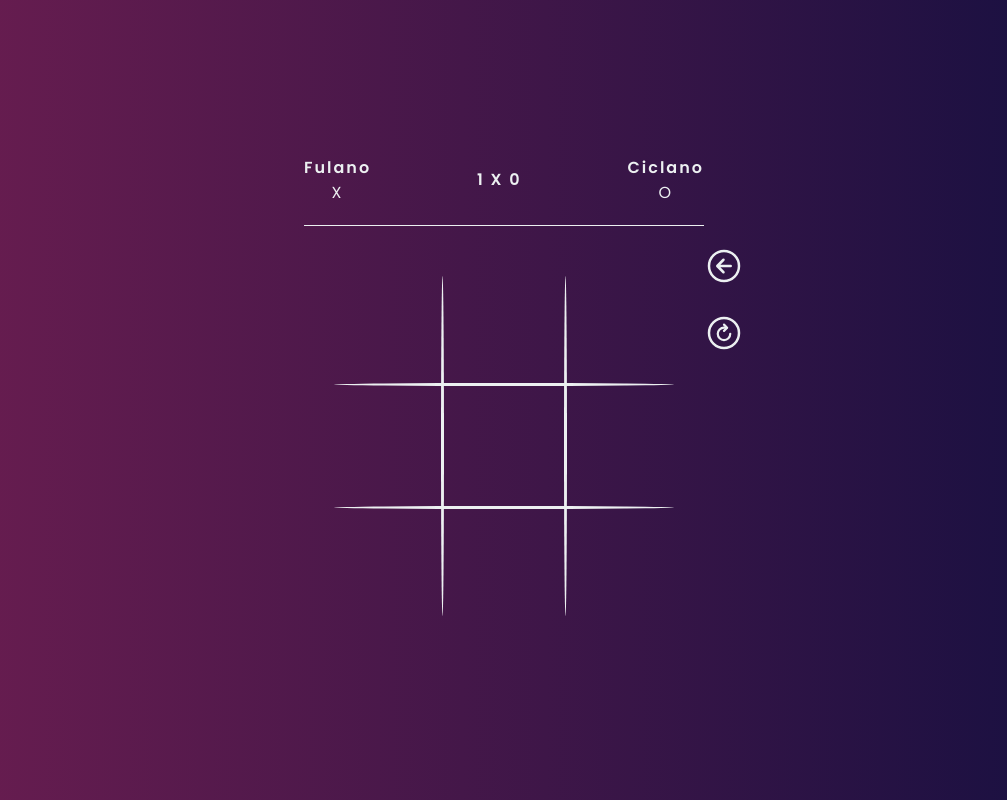
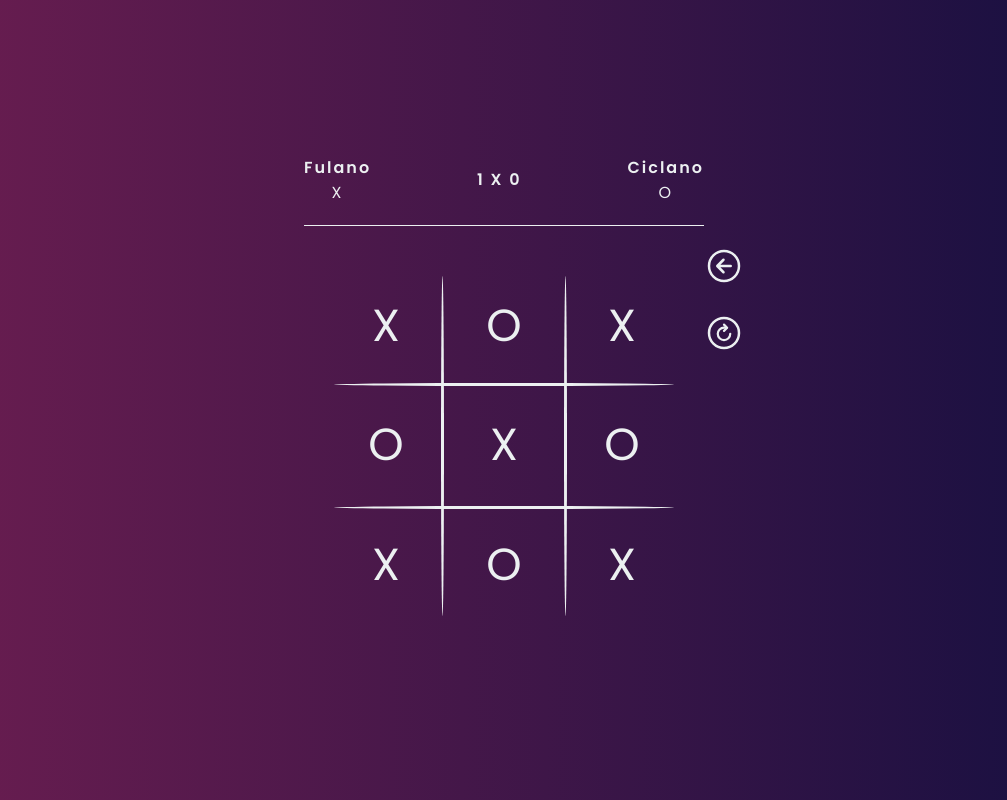
Before and after one commit to Jhoy-Kallebe/Jogo_da_Velha, a plain HTML site: page app/src/index.html in a window 1280 px wide. Shown: the whole page, without its empty margins (136-1143 px from the left). Drawn offline with nearby package versions, Linux system fonts and the light colour scheme.

Commit message:
front end complete

```diff
--- a/app/src/index.html
+++ b/app/src/index.html
@@ -33,15 +33,15 @@
                 </div>
             </div>
             <div class="container-game">
-                <div class="space-check"></div>
-                <div class="space-check"></div>
-                <div class="space-check"></div>
-                <div class="space-check"></div>
-                <div class="space-check"></div>
-                <div class="space-check"></div>
-                <div class="space-check"></div>
-                <div class="space-check"></div>
-                <div class="space-check"></div>
+                <div class="space-check"><p>X</p></div>
+                <div class="space-check"><p>O</p></div>
+                <div class="space-check"><p>X</p></div>
+                <div class="space-check"><p>O</p></div>
+                <div class="space-check"><p>X</p></div>
+                <div class="space-check"><p>O</p></div>
+                <div class="space-check"><p>X</p></div>
+                <div class="space-check"><p>O</p></div>
+                <div class="space-check"><p>X</p></div>
             </div>
             <div class="controls">
                 <a href=""><ion-icon class="icons" name="arrow-back-circle-outline"></ion-icon></a>
--- a/app/src/style.css
+++ b/app/src/style.css
@@ -38,6 +38,10 @@ html {
     width: 400px;
 }
 
+
+/*################ ORIENTATION LINES ###############*/
+
+
 .main-game .board {
     height: 100%;
     width: 100%;
@@ -68,6 +72,42 @@ html {
     position: absolute;
 }
 
+
+/*#############  ARRAY GAME  ##############*/
+
+
+.main-game .container-game {
+    position: absolute;
+    width: 85%;
+    height: 85%;
+    top: 50%;
+    left: 50%;
+    transform: translatey(-50%) translateX(-50%);
+    display: flex;
+    flex-wrap: wrap;
+    justify-content: center;
+    align-items: center;
+    gap: 18px;
+}
+
+.main-game .container-game .space-check {
+    width: 100px;
+    height: 100px;
+    cursor: pointer;
+    display: flex;
+    justify-content: center;
+    align-items: center;
+}
+
+.main-game .container-game .space-check p {
+    font-size: 45px;
+}
+
+
+
+/*##############  CONTROLS ASIDE  ###############*/
+
+
 .main-game .controls {
     position: absolute;
     top: 0;
```
